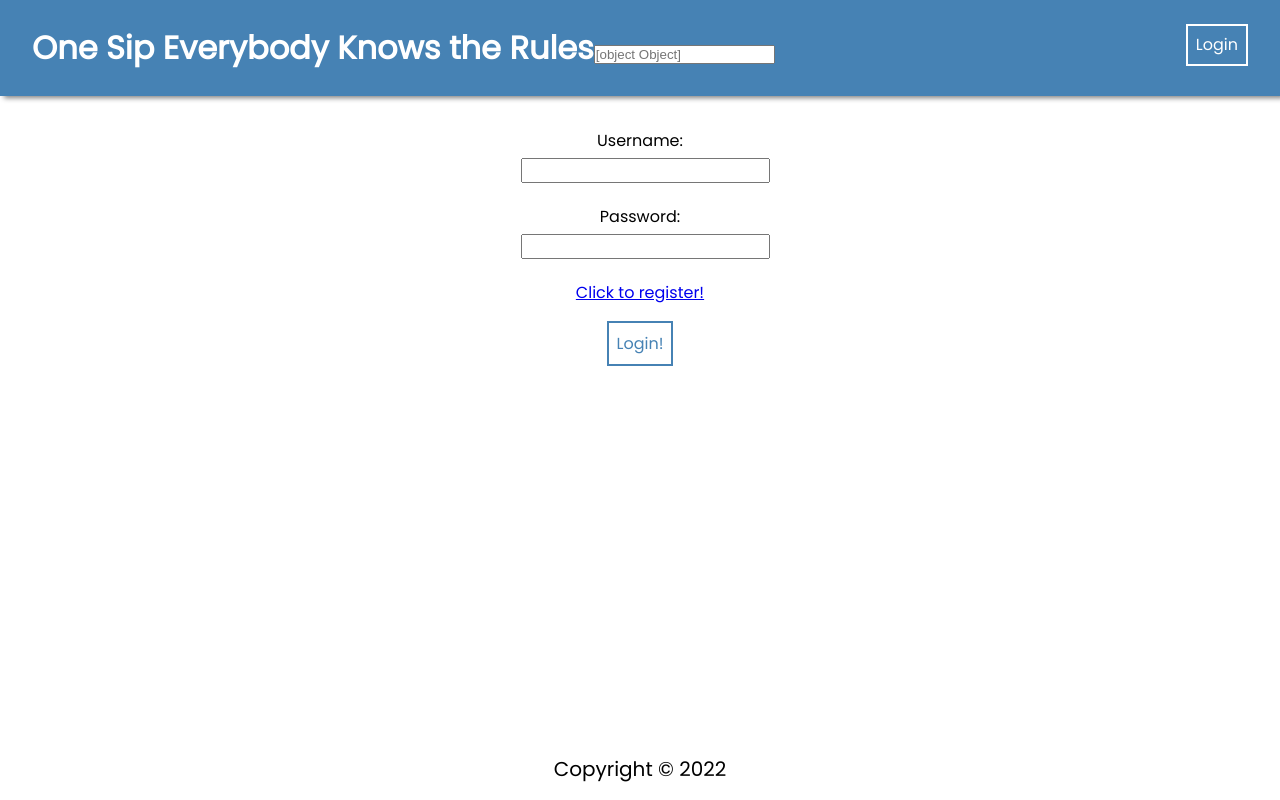
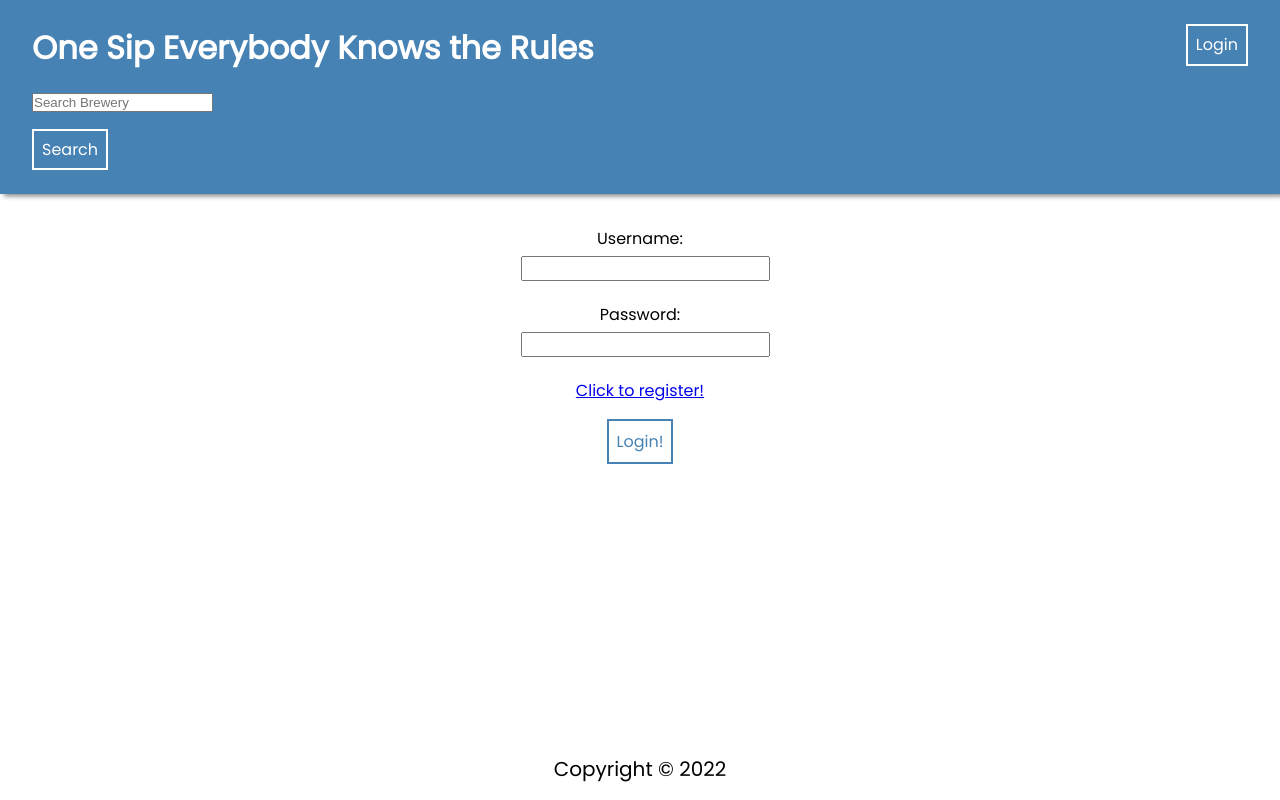
Before and after one commit to Jcparks84/Capstone, a React (Create React App) app in the folder frontend/: page /login in a window 1280 px wide. Built offline with nearby package versions, Linux system fonts and the light colour scheme.

Commit message:
Setup SearchBar

```diff
--- a/frontend/src/components/SearchBar/SearchBar.jsx
+++ b/frontend/src/components/SearchBar/SearchBar.jsx
@@ -2,12 +2,22 @@ import React, { useState } from 'react';
 
 
 const SearchBar = (props) => {
+
+const [brewery, setBrewery] = useState ('');
+
+const handleSubmit = (event) => {
+    event.preventDefault();
+    console.log(brewery);
+    props.getBrewery(brewery)
+}
+
     return(
-        <input type='search'
-        className='search'
-        placeholder={props}
-        onChange={props.handleChange}
-        />
+        <form>
+            <div>
+                <input type='search' placeholder='Search Brewery' value={brewery} onChange={(event)=> setBrewery(event.target.value)}/>
+            </div>
+            <button onClick={handleSubmit} type = 'submit'>Search</button>
+        </form>
     )
 
 }
```
Also changed, not shown: frontend/src/pages/SearchPage/SearchPage.js (+16 -3 lines).
